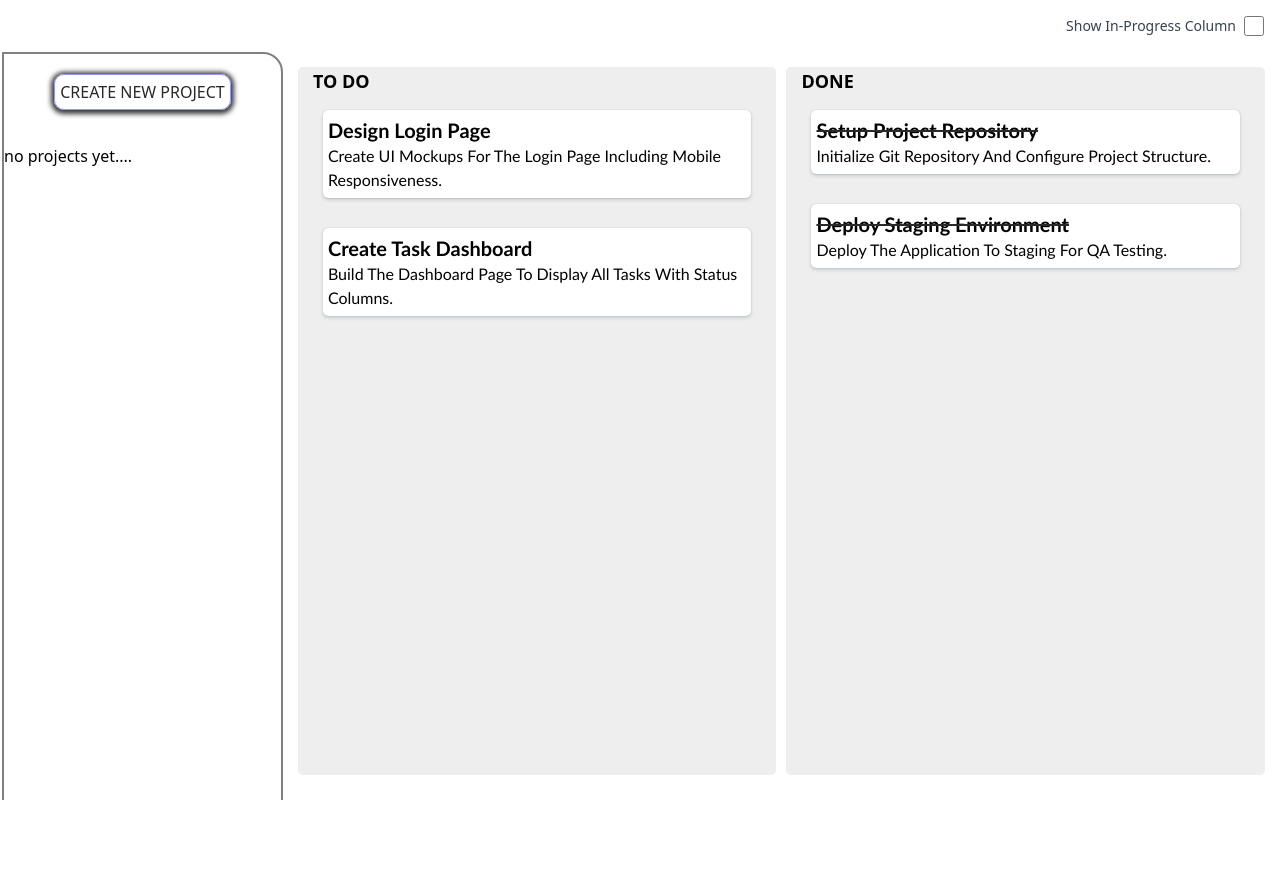
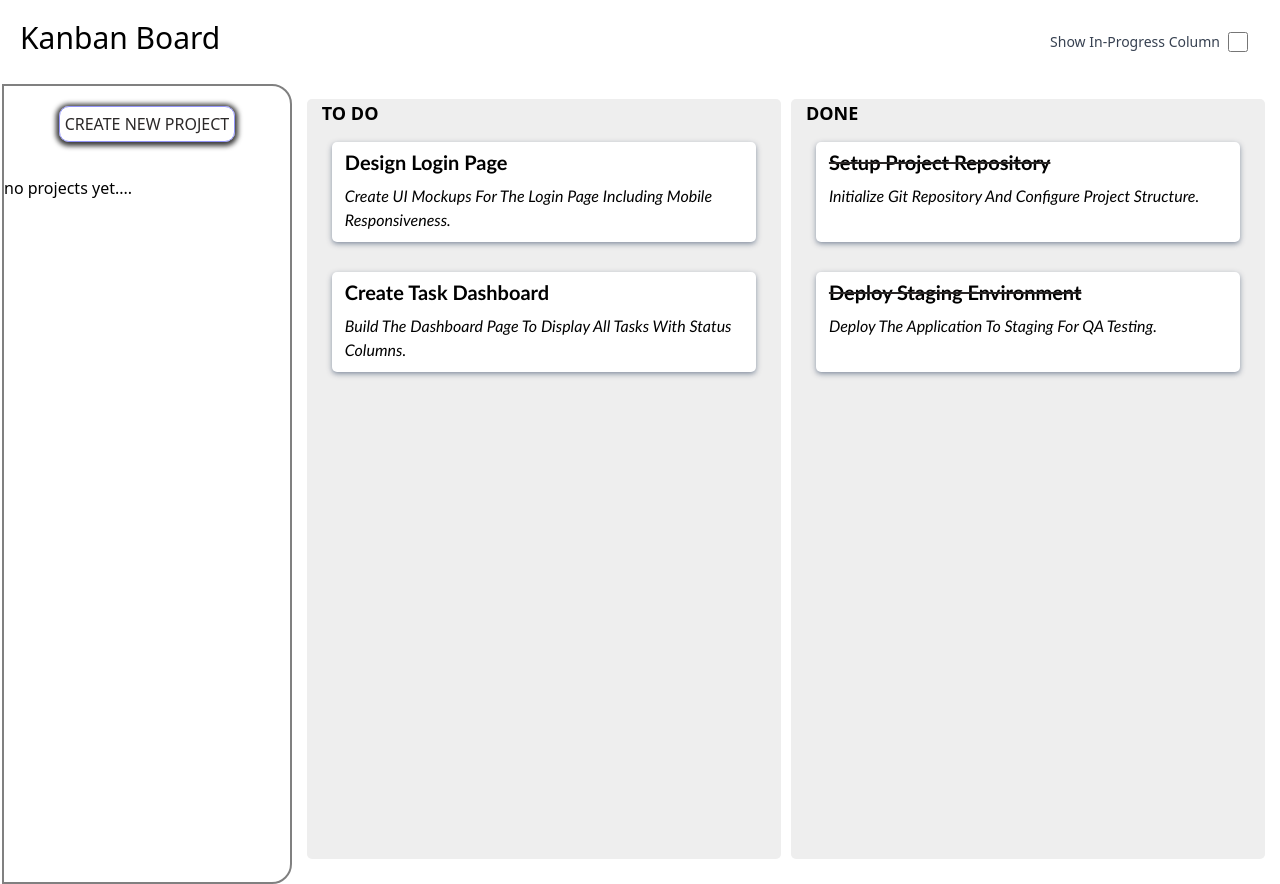
Before and after one commit to Chinmay019/Kanban-Board, a React (Vite) app: page / in a window 1280 px wide. Before the commit the page ends 800 px from the top, so only its background shows below. Built offline with nearby package versions, Linux system fonts and the light colour scheme.

Commit message:
introduced header component

```diff
--- a/src/App.tsx
+++ b/src/App.tsx
@@ -1,11 +1,11 @@
 import './App.css'
-import KanbanBoard from './components/KanbanBoard'
+import Header from './components/Header'
 
 function App() {
 
   return (
     <>
-      <KanbanBoard />
+      <Header />
     </>
   )
 }
--- /dev/null
+++ b/src/components/Header.tsx
@@ -0,0 +1,34 @@
+import React, { useState } from 'react'
+import KanbanBoard from './KanbanBoard';
+
+function Header() {
+    const [showInProgress, setShowInProgress] = useState(false);
+    const handleCheckboxClick = (event: any) => {
+        if (event.target.checked) {
+            setShowInProgress(true);
+        } else {
+            setShowInProgress(false);
+        }
+    }
+    return (
+        <div className='flex flex-col w-full h-screen'>
+            {/* header */}
+            <div className='flex justify-between'>
+                <span className='text-3xl m-5'>Kanban Board</span>
+
+                <label htmlFor='inprogress-check' className='flex items-center gap-2 cursor-pointer select-none p-4 m-4'>
+                    <span className="text-sm font-medium text-gray-700">
+                        Show In-Progress Column
+                    </span>
+                    <input id='inprogress-check' type='checkbox' className='ml-auto h-5 w-5' checked={showInProgress} onChange={handleCheckboxClick} />
+                </label>
+            </div>
+            <KanbanBoard
+                setShowInProgress={setShowInProgress}
+                showInProgress={showInProgress}
+            />
+        </div>
+    )
+}
+
+export default Header
--- a/src/components/Item.tsx
+++ b/src/components/Item.tsx
@@ -9,8 +9,8 @@ function Item({ task }: InputProps) {
   return (
     <div className='item-card'>
       <div className="status-info">
-        <span className={`text-xl font-semibold ${task.status}`}>{task.title}</span>
-        <p>{task.description}</p>
+        <span className={`text-xl py-5 pl-2 font-semibold ${task.status}`}>{task.title}</span>
+        <p className='italic pl-2 pt-2'>{task.description}</p>
       </div>
     </div>
   )
--- a/src/components/KanbanBoard.tsx
+++ b/src/components/KanbanBoard.tsx
@@ -4,31 +4,20 @@ import DataGrid from './DataGrid';
 import Detail from './Detail';
 import "./../styles/style.css"
 
-function KanbanBoard() {
-    const [showInProgress, setShowInProgress] = useState(false);
+interface KanbanBoardProps {
+    setShowInProgress: any,
+    showInProgress: any
+}
+function KanbanBoard(props : KanbanBoardProps) {
+    const showInProgress = props.showInProgress;
+    const setShowInProgress = props.setShowInProgress;
     const [isSidebarOpen, setIsSidebarOpen] = useState(false);
-    const handleCheckboxClick = (event: any) => {
-        if (event.target.checked) {
-            setShowInProgress(true);
-        } else {
-            setShowInProgress(false);
-        }
-    }
     const toggleSidebarView = () => {
         setIsSidebarOpen(!isSidebarOpen);
     };
 
     return (
         <div id='wrapper' className='flex flex-col w-full h-screen'>
-            {/* header */}
-            <div className='header flex w-full justify-end p-4'>
-                <label htmlFor='inprogress-check' className='flex items-center gap-2 cursor-pointer select-none'>
-                    <span className="text-sm font-medium text-gray-700">
-                        Show In-Progress Column
-                    </span>
-                    <input id='inprogress-check' type='checkbox' className='ml-auto h-5 w-5' checked={showInProgress} onChange={handleCheckboxClick} />
-                </label>
-            </div>
             <div id="mainBoard" className="main-container flex w-full">
                 <Sidebar />
                 <DataGrid
--- a/src/styles/style.css
+++ b/src/styles/style.css
@@ -57,9 +57,13 @@
 }
 
 .item-card {
+    min-width: 0;
+    min-height: 90px;
+    height: 100px;
+    max-height: 200px;
     background-color: #fff;
     margin: 8px;
-    box-shadow: 0 0 1px 0 rgba(9, 33, 69, 0.31), 0 2px 4px -1px rgba(9, 33, 69, 0.25);
+    box-shadow: 0 2px 6px 0 rgba(9, 33, 69, 0.31), 0 2px 4px -1px rgba(9, 33, 69, 0.25);
     cursor: move;
     border-radius: 5px;
     padding: 6px 5px;
```
